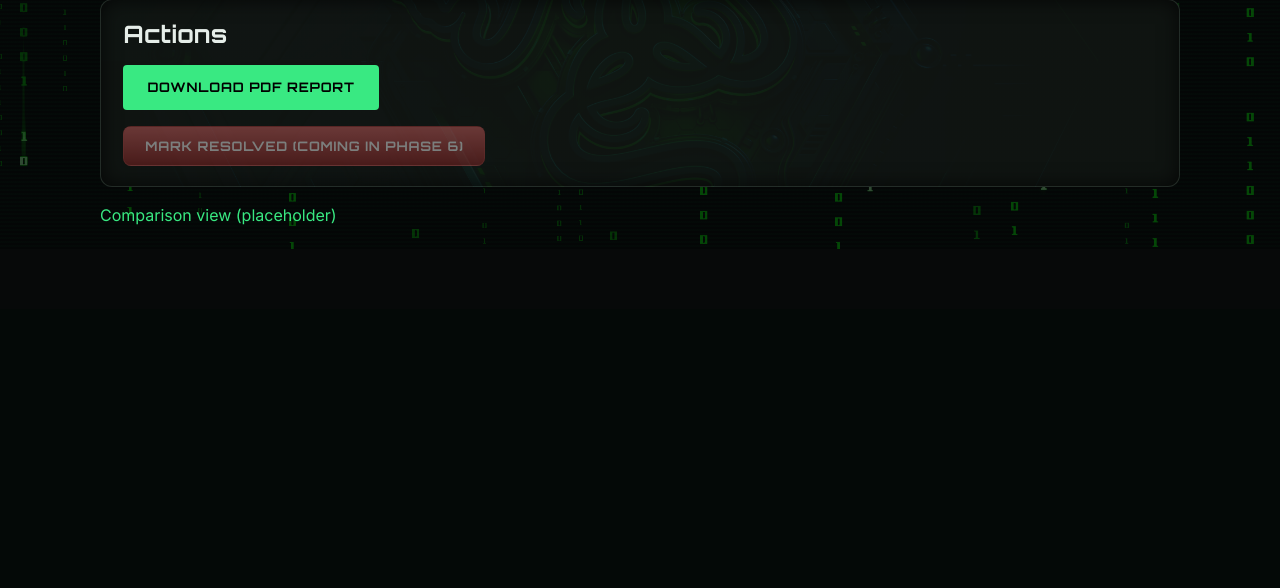
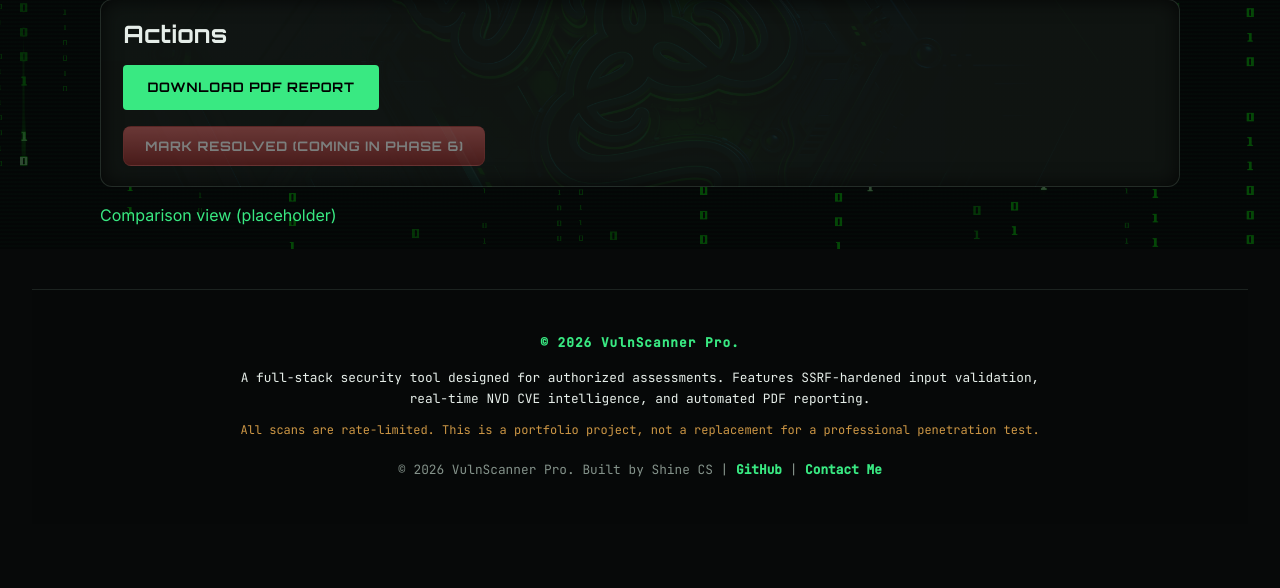
Before and after one commit to shinecs777/vulnscanner-pro, a Flask app: page /assessment/1 in a window 1280 px wide. Shown: the part 551-1139 px from the top of the page. Before the commit the page ends 800 px from the top, so only its background shows below. Run offline with Flask 3, Linux system fonts and the light colour scheme; tables that the repository leaves empty hold one stand-in row (values such as "Sample post"); data that the repository does not hold is empty; some libraries are stand-ins or nearby versions.

Commit message:
feat(ui): add footer with contact links and About section

```diff
--- a/app.py
+++ b/app.py
@@ -87,17 +87,36 @@ def index():
 @app.route("/scan", methods=["POST"])
 def scan():
     """Validate a target, record the assessment, and dispatch the scanner."""
-    scan_type = (request.form.get("scan_type") or "").strip().lower()
-    target = (request.form.get("target") or "").strip()
+    target = request.form.get("target", "").strip()
 
+    # Auto-detect scan type safely
+    if target.startswith("http://") or target.startswith("https://"):
+        scan_type = "web"
+    elif "." in target and not target.replace(".", "").isdigit():
+        # It contains a dot but isn't a pure IP address (e.g., example.com)
+        scan_type = "web"
+    else:
+        scan_type = "network"
+
+    # Sliding window rate limit: 3 scans per 60 seconds
     client_ip = request.remote_addr
     now = datetime.now()
-    if not hasattr(app, 'last_scans'): app.last_scans = {}
-    if client_ip in app.last_scans:
-        if now - app.last_scans[client_ip] < timedelta(seconds=60):
-            flash("Rate limit exceeded. Please wait 60 seconds between scans.", "warning")
-            return redirect(url_for("index"))
-    app.last_scans[client_ip] = now
+
+    if not hasattr(app, 'scan_history'):
+        app.scan_history = {}
+    if client_ip not in app.scan_history:
+        app.scan_history[client_ip] = []
+
+    # Remove timestamps older than 60 seconds
+    app.scan_history[client_ip] = [t for t in app.scan_history[client_ip] if now - t < timedelta(seconds=60)]
+
+    # Check if limit reached (3 scans)
+    if len(app.scan_history[client_ip]) >= 3:
+        flash("Rate limit exceeded. You can only run 3 scans per minute.", "warning")
+        return redirect(url_for("index"))
+
+    # Record this scan
+    app.scan_history[client_ip].append(now)
 
     try:
         validated_target = validate_scan_request(scan_type, target)
--- a/config.py
+++ b/config.py
@@ -5,7 +5,6 @@ are committed to source control.
 """
 
 import os
-import secrets
 
 
 def _env_bool(name: str, default: bool = False) -> bool:
@@ -35,7 +34,7 @@ def _env_set(name: str, default: set[str]) -> set[str]:
 class Config:
     """Single source of truth for runtime configuration."""
 
-    SECRET_KEY = os.environ.get("SECRET_KEY") or secrets.token_hex(32)
+    SECRET_KEY = os.environ.get("SECRET_KEY") or "local-dev-secret-key-fixed-for-now"
     DATABASE = os.environ.get("DATABASE", "scans.db")
 
     NMAP_PATH = os.environ.get(
--- a/static/style.css
+++ b/static/style.css
@@ -1045,3 +1045,53 @@ p.limitations strong,
     /* 5. Main Container */
     .container { padding: 1rem; }
 }
+
+/* --- FOOTER --- */
+.soc-footer {
+    margin-top: 60px;
+    padding: 30px 20px;
+    border-top: 1px solid var(--border);
+    text-align: center;
+    font-family: 'JetBrains Mono', monospace;
+    font-size: 0.8rem;
+    color: var(--text-muted);
+    background: rgba(7, 9, 9, 0.8);
+    backdrop-filter: blur(4px);
+}
+
+.footer-content {
+    max-width: 800px;
+    margin: 0 auto;
+}
+
+.footer-copyright {
+    color: var(--green-primary);
+    font-weight: bold;
+    margin-bottom: 15px;
+    letter-spacing: 1px;
+}
+
+.footer-about {
+    color: var(--text-main);
+    margin-bottom: 10px;
+    line-height: 1.6;
+}
+
+.footer-warning {
+    color: var(--risk-medium);
+    font-size: 0.75rem;
+    margin-bottom: 20px;
+    opacity: 0.8;
+}
+
+.footer-links a {
+    color: var(--green-primary);
+    text-decoration: none;
+    font-weight: bold;
+    transition: color 0.2s, text-shadow 0.2s;
+}
+
+.footer-links a:hover {
+    color: #ffffff;
+    text-shadow: 0 0 10px var(--green-primary);
+}
--- a/templates/findings.html
+++ b/templates/findings.html
@@ -122,5 +122,22 @@
 
     <p><a href="{{ url_for('comparison') }}">Comparison view (placeholder)</a></p>
   </main>
+
+  <footer class="soc-footer">
+    <div class="footer-content">
+      <p class="footer-copyright">&copy; 2026 VulnScanner Pro.</p>
+      <p class="footer-about">
+        A full-stack security tool designed for authorized assessments. Features SSRF-hardened input validation, real-time NVD CVE intelligence, and automated PDF reporting.
+      </p>
+      <p class="footer-warning">
+        All scans are rate-limited. This is a portfolio project, not a replacement for a professional penetration test.
+      </p>
+      <p class="footer-links">
+        © 2026 VulnScanner Pro. Built by Shine CS |
+        <a href="https://github.com/shinecs777" target="_blank" rel="noopener">GitHub</a> |
+        <a href="mailto:shinecs777@gmail.com">Contact Me</a>
+      </p>
+    </div>
+  </footer>
 </body>
 </html>
```
Also changed, not shown: static/js/splash.js (+11 -0 lines), templates/index.html (+27 -0 lines).
